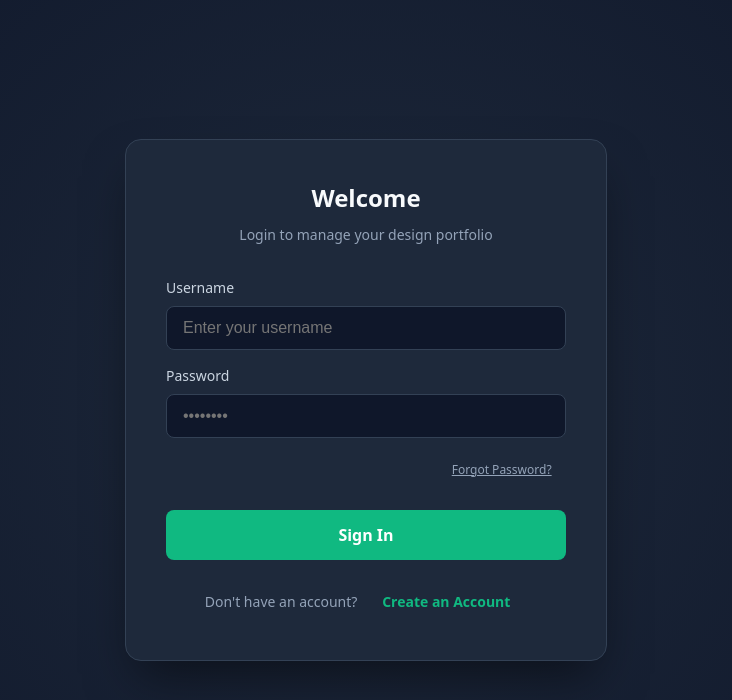
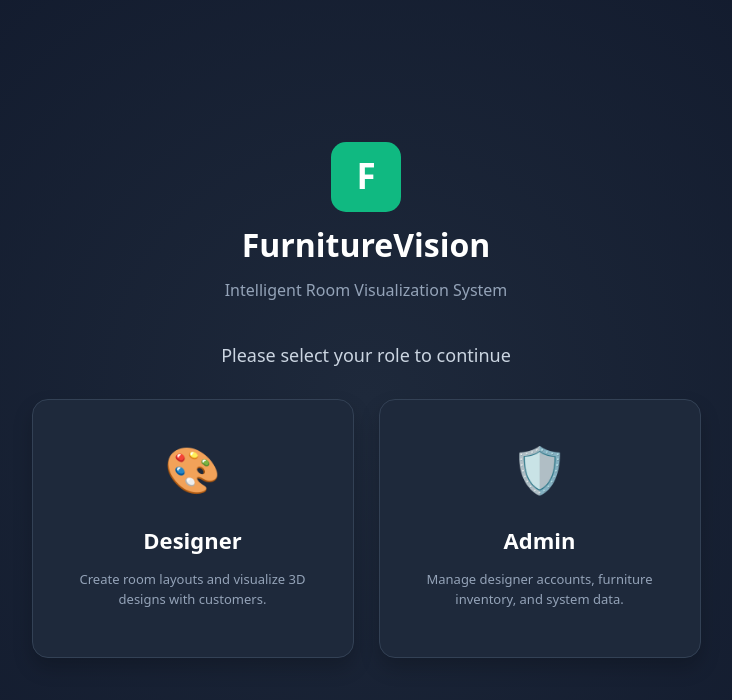
Before and after one commit to NaveenDilhan/furniture-app, a React (Vite) app in the folder client/: page / in a window 1280 px wide. Shown: the top 700 px of the page, without its empty margins (274-1006 px from the left). Built offline with nearby package versions, Linux system fonts and the light colour scheme.

Commit message:
Intro page

```diff
--- a/client/src/App.jsx
+++ b/client/src/App.jsx
@@ -1,13 +1,19 @@
 import React from 'react';
 import { Routes, Route } from 'react-router-dom';
+import IntroPage from './pages/IntroPage';
 import LoginPage from './pages/LoginPage';
 import Dashboard from './pages/Dashboard';
-
 
 export default function App() {
   return (
     <Routes>
-      <Route path="/" element={<LoginPage />} />
+      {/* 1. The Landing/Intro Page is the first thing users see */}
+      <Route path="/" element={<IntroPage />} />
+
+      {/* 2. The Login Page needs its own unique path so IntroPage can navigate to it */}
+      <Route path="/login" element={<LoginPage />} />
+
+      {/* 3. The Dashboard for when they are successfully authenticated */}
       <Route path="/dashboard" element={<Dashboard />} />
     </Routes>
   );
--- a/client/src/components/LoginBox.jsx
+++ b/client/src/components/LoginBox.jsx
@@ -1,13 +1,8 @@
 import React, { useState } from 'react';
 
-export default function LoginBox({ onLogin, onRegister }) {
-  const [view, setView] = useState('login'); // 'login', 'register', or 'forgot'
-  const [formData, setFormData] = useState({
-    username: '',
-    email: '',
-    password: '',
-    confirmPassword: ''
-  });
+export default function LoginBox({ onLogin, onRegister, role }) {
+  const [view, setView] = useState('login'); // 'login', 'register', 'forgot'
+  const [formData, setFormData] = useState({ username: '', email: '', password: '', confirmPassword: '' });
   const [error, setError] = useState('');
 
   const handleChange = (e) => {
@@ -17,135 +12,52 @@ export default function LoginBox({ onLogin, onRegister }) {
 
   const handleSubmit = (e) => {
     e.preventDefault();
-    setError('');
-
     if (view === 'register') {
-      if (formData.password !== formData.confirmPassword) {
-        setError("Passwords do not match!");
-        return;
-      }
+      if (formData.password !== formData.confirmPassword) return setError("Passwords match error");
       onRegister(formData.username, formData.email, formData.password);
     } else if (view === 'login') {
       onLogin(formData.username, formData.password);
-    } else if (view === 'forgot') {
-      // Mock logic for sending reset link
-      alert(`Password reset link sent to: ${formData.email}`);
+    } else {
+      alert(`Reset link sent to ${formData.email}`);
       setView('login');
     }
-  };
-
-  const switchView = (newView) => {
-    setView(newView);
-    setError('');
-    setFormData({ username: '', email: '', password: '', confirmPassword: '' });
   };
 
   return (
     <div style={styles.card}>
       <div style={styles.header}>
-        <h2 style={styles.title}>
-          {view === 'login' && 'Welcome'}
-          {view === 'register' && 'Create Account'}
-          {view === 'forgot' && 'Reset Password'}
-        </h2>
-        <p style={styles.subtitle}>
-          {view === 'login' && 'Login to manage your design portfolio'}
-          {view === 'register' && 'Join our furniture design community'}
-          {view === 'forgot' && 'Enter your email to receive a recovery link'}
-        </p>
+        <div style={styles.badge}>{role} Access</div>
+        <h2 style={styles.title}>{view === 'login' ? 'Welcome Back' : view === 'register' ? 'Create Account' : 'Reset Password'}</h2>
       </div>
 
-      {error && <div style={styles.errorAlert}>{error}</div>}
-
       <form onSubmit={handleSubmit}>
-        {/* Username field: Hidden during 'forgot password' */}
         {view !== 'forgot' && (
-          <>
-            <label style={styles.label}>Username</label>
-            <input
-              name="username"
-              placeholder="Enter your username"
-              value={formData.username}
-              style={styles.input}
-              onChange={handleChange}
-              required
-            />
-          </>
+          <input name="username" placeholder="Username" style={styles.input} onChange={handleChange} required />
+        )}
+        {(view === 'register' || view === 'forgot') && (
+          <input name="email" type="email" placeholder="Email Address" style={styles.input} onChange={handleChange} required />
+        )}
+        {view !== 'forgot' && (
+          <input name="password" type="password" placeholder="Password" style={styles.input} onChange={handleChange} required />
+        )}
+        {view === 'register' && (
+          <input name="confirmPassword" type="password" placeholder="Confirm Password" style={styles.input} onChange={handleChange} required />
         )}
 
-        {/* Email field: Required for Register and Forgot Password */}
-        {(view === 'register' || view === 'forgot') && (
-          <>
-            <label style={styles.label}>Email Address</label>
-            <input
-              name="email"
-              type="email"
-              placeholder="name@example.com"
-              value={formData.email}
-              style={styles.input}
-              onChange={handleChange}
-              required
-            />
-          </>
-        )}
-
-        {/* Password field: Hidden during 'forgot password' */}
-        {view !== 'forgot' && (
-          <>
-            <label style={styles.label}>Password</label>
-            <input
-              name="password"
-              type="password"
-              placeholder="••••••••"
-              value={formData.password}
-              style={styles.input}
-              onChange={handleChange}
-              required
-            />
-          </>
-        )}
-
-        {/* Confirm Password: Only for Registration */}
-        {view === 'register' && (
-          <>
-            <label style={styles.label}>Confirm Password</label>
-            <input
-              name="confirmPassword"
-              type="password"
-              placeholder="••••••••"
-              value={formData.confirmPassword}
-              style={styles.input}
-              onChange={handleChange}
-              required
-            />
-          </>
-        )}
-
-        {/* Forgot Password Link: Only on Login view */}
         {view === 'login' && (
-          <div style={{ textAlign: 'right', marginBottom: '15px' }}>
-            <button type="button" onClick={() => switchView('forgot')} style={styles.smallLink}>
-              Forgot Password?
-            </button>
+          <div style={{ textAlign: 'right', marginBottom: '10px' }}>
+            <span onClick={() => setView('forgot')} style={styles.smallLink}>Forgot Password?</span>
           </div>
         )}
 
         <button type="submit" style={styles.btn}>
-          {view === 'login' && 'Sign In'}
-          {view === 'register' && 'Create Account'}
-          {view === 'forgot' && 'Send Reset Link'}
+          {view === 'login' ? 'Sign In' : view === 'register' ? 'Sign Up' : 'Send Reset Link'}
         </button>
       </form>
 
       <div style={styles.footer}>
-        <span style={{ color: '#94a3b8' }}>
-          {view === 'login' ? "Don't have an account?" : "Back to"}
-        </span>
-        <button
-          onClick={() => switchView(view === 'login' ? 'register' : 'login')}
-          style={styles.linkBtn}
-        >
-          {view === 'login' ? 'Create an Account' : 'Sign In'}
+        <button onClick={() => setView(view === 'login' ? 'register' : 'login')} style={styles.linkBtn}>
+          {view === 'login' ? 'New here? Create Account' : 'Already have an account? Sign In'}
         </button>
       </div>
     </div>
@@ -153,54 +65,13 @@ export default function LoginBox({ onLogin, onRegister }) {
 }
 
 const styles = {
-  card: {
-    width: '400px',
-    padding: '40px',
-    background: '#1e293b',
-    borderRadius: '16px',
-    boxShadow: '0 25px 50px -12px rgba(0, 0, 0, 0.5)',
-    border: '1px solid #334155'
-  },
-  header: { marginBottom: '32px', textAlign: 'center' },
-  title: { color: '#f8fafc', fontSize: '24px', fontWeight: '700', margin: '0 0 8px 0' },
-  subtitle: { color: '#94a3b8', fontSize: '14px', margin: 0 },
-  label: { display: 'block', color: '#cbd5e1', fontSize: '14px', marginBottom: '8px', fontWeight: '500' },
-  input: {
-    display: 'block',
-    width: '100%',
-    padding: '12px 16px',
-    marginBottom: '15px',
-    borderRadius: '8px',
-    border: '1px solid #334155',
-    background: '#0f172a',
-    color: 'white',
-    boxSizing: 'border-box',
-    fontSize: '16px',
-    outline: 'none'
-  },
-  btn: {
-    width: '100%',
-    padding: '14px',
-    marginTop: '10px',
-    cursor: 'pointer',
-    background: '#10b981', // Professional Emerald Green
-    color: 'white',
-    border: 'none',
-    borderRadius: '8px',
-    fontWeight: '600',
-    fontSize: '16px'
-  },
-  linkBtn: { background: 'none', border: 'none', color: '#10b981', cursor: 'pointer', fontWeight: '600', marginLeft: '8px' },
-  smallLink: { background: 'none', border: 'none', color: '#94a3b8', cursor: 'pointer', fontSize: '12px', textDecoration: 'underline' },
-  footer: { marginTop: '24px', textAlign: 'center', fontSize: '14px' },
-  errorAlert: {
-    background: 'rgba(239, 68, 68, 0.2)',
-    color: '#fca5a5',
-    padding: '12px',
-    borderRadius: '8px',
-    marginBottom: '20px',
-    textAlign: 'center',
-    fontSize: '14px',
-    border: '1px solid rgba(239, 68, 68, 0.4)'
-  }
+  card: { width: '380px', padding: '40px', background: '#1e293b', borderRadius: '16px', border: '1px solid #334155', boxShadow: '0 20px 40px rgba(0,0,0,0.4)' },
+  header: { textAlign: 'center', marginBottom: '30px' },
+  badge: { display: 'inline-block', padding: '5px 12px', background: 'rgba(16, 185, 129, 0.1)', color: '#10b981', borderRadius: '20px', fontSize: '11px', fontWeight: '700', textTransform: 'uppercase', marginBottom: '10px', border: '1px solid rgba(16, 185, 129, 0.3)' },
+  title: { color: 'white', fontSize: '24px', margin: 0 },
+  input: { display: 'block', width: '100%', padding: '12px', marginBottom: '15px', borderRadius: '8px', border: '1px solid #334155', background: '#0f172a', color: 'white', boxSizing: 'border-box' },
+  btn: { width: '100%', padding: '14px', background: '#10b981', color: 'white', border: 'none', borderRadius: '8px', fontWeight: '600', cursor: 'pointer' },
+  smallLink: { color: '#94a3b8', fontSize: '12px', cursor: 'pointer', textDecoration: 'underline' },
+  footer: { marginTop: '20px', textAlign: 'center' },
+  linkBtn: { background: 'none', border: 'none', color: '#10b981', cursor: 'pointer', fontSize: '14px' }
 };
--- /dev/null
+++ b/client/src/pages/IntroPage.jsx
@@ -0,0 +1,56 @@
+import React from 'react';
+import { useNavigate } from 'react-router-dom';
+
+export default function IntroPage() {
+  const navigate = useNavigate();
+
+  const handleRoleSelect = (role) => {
+    // Navigate to login and pass the selected role via state
+    navigate('/login', { state: { role } });
+  };
+
+  return (
+    <div style={styles.wrapper}>
+      <div style={styles.container}>
+        <div style={styles.logoSection}>
+          <div style={styles.logoCircle}>F</div>
+          <h1 style={styles.brandName}>FurnitureVision</h1>
+          <p style={styles.tagline}>Intelligent Room Visualization System</p>
+        </div>
+
+        <h2 style={styles.instruction}>Please select your role to continue</h2>
+
+        <div style={styles.cardContainer}>
+          {/* Designer Role */}
+          <div style={styles.roleCard} onClick={() => handleRoleSelect('Designer')}>
+            <div style={styles.icon}>🎨</div>
+            <h3 style={styles.roleTitle}>Designer</h3>
+            <p style={styles.roleDesc}>Create room layouts and visualize 3D designs with customers.</p>
+          </div>
+
+          {/* Admin Role */}
+          <div style={styles.roleCard} onClick={() => handleRoleSelect('Admin')}>
+            <div style={styles.icon}>🛡️</div>
+            <h3 style={styles.roleTitle}>Admin</h3>
+            <p style={styles.roleDesc}>Manage designer accounts, furniture inventory, and system data.</p>
+          </div>
+        </div>
+      </div>
+    </div>
+  );
+}
+
+const styles = {
+  wrapper: { display: 'flex', justifyContent: 'center', alignItems: 'center', minHeight: '100vh', width: '100vw', backgroundColor: '#0f172a', backgroundImage: 'radial-gradient(circle at center, #1e293b 0%, #0f172a 100%)' },
+  container: { textAlign: 'center', maxWidth: '800px' },
+  logoSection: { marginBottom: '40px' },
+  logoCircle: { width: '70px', height: '70px', background: '#10b981', borderRadius: '15px', display: 'flex', justifyContent: 'center', alignItems: 'center', fontSize: '35px', fontWeight: 'bold', margin: '0 auto 15px', color: 'white' },
+  brandName: { color: 'white', fontSize: '32px', fontWeight: '800', margin: 0 },
+  tagline: { color: '#94a3b8', fontSize: '16px' },
+  instruction: { color: '#cbd5e1', fontSize: '18px', marginBottom: '30px', fontWeight: '400' },
+  cardContainer: { display: 'flex', gap: '25px', justifyContent: 'center' },
+  roleCard: { width: '250px', padding: '35px', background: '#1e293b', borderRadius: '16px', border: '1px solid #334155', cursor: 'pointer', transition: 'transform 0.2s', boxShadow: '0 10px 20px rgba(0,0,0,0.2)' },
+  icon: { fontSize: '45px', marginBottom: '15px' },
+  roleTitle: { color: 'white', fontSize: '22px', fontWeight: '700', marginBottom: '10px' },
+  roleDesc: { color: '#94a3b8', fontSize: '13px', lineHeight: '1.5' }
+};
--- a/client/src/pages/LoginPage.jsx
+++ b/client/src/pages/LoginPage.jsx
@@ -1,58 +1,30 @@
 import React from 'react';
-import { useNavigate } from 'react-router-dom';
+import { useNavigate, useLocation } from 'react-router-dom';
 import LoginBox from '../components/LoginBox';
 
 export default function LoginPage() {
   const navigate = useNavigate();
+  const location = useLocation();
 
-  // --- LOGIN LOGIC ---
-  const handleLogin = async (username, password) => {
-    try {
-      const res = await fetch('http://localhost:5000/api/auth/login', {
-        method: 'POST',
-        headers: { 'Content-Type': 'application/json' },
-        body: JSON.stringify({ username, password }),
-      });
-      const data = await res.json();
-
-      if (data.success) {
-        // Securely store user session (JWT)
-        localStorage.setItem('user', JSON.stringify(data));
-        navigate('/dashboard');
-      } else {
-        alert("Login Failed: " + data.message);
-      }
-    } catch (err) {
-      console.error(err);
-      alert('Server Connection Error. Is the backend running?');
-    }
-  };
-
-  // --- REGISTRATION LOGIC ---
-  const handleRegister = async (username, email, password) => {
-    try {
-      const res = await fetch('http://localhost:5000/api/auth/register', {
-        method: 'POST',
-        headers: { 'Content-Type': 'application/json' },
-        body: JSON.stringify({ username, email, password }),
-      });
-      const data = await res.json();
-
-      if (data.success) {
-        alert("Registration Successful! Please login with your new account.");
-        window.location.reload();
-      } else {
-        alert("Registration Failed: " + (data.message || "User likely exists"));
-      }
-    } catch (err) {
-      console.error(err);
-      alert('Registration Server Error');
-    }
-  };
+  // Capture the role from navigation state
+  const selectedRole = location.state?.role || 'User';
 
   return (
     <div style={pageStyles.wrapper}>
-      <LoginBox onLogin={handleLogin} onRegister={handleRegister} />
+      {/* Professional Square Back Button */}
+      <button
+        onClick={() => navigate('/')}
+        style={pageStyles.squareBtn}
+        title="Back to Role Selection"
+      >
+        ←
+      </button>
+
+      <LoginBox
+        onLogin={(u, p) => console.log("Login", u, p)}
+        onRegister={(u, e, p) => console.log("Register", u, e, p)}
+        role={selectedRole}
+      />
     </div>
   );
 }
@@ -64,10 +36,26 @@ const pageStyles = {
     alignItems: 'center',
     minHeight: '100vh',
     width: '100vw',
-    backgroundColor: '#0f172a', // Professional deep navy/slate
+    backgroundColor: '#0f172a',
     backgroundImage: 'radial-gradient(circle at center, #1e293b 0%, #0f172a 100%)',
-    margin: 0,
-    padding: 0,
-    overflow: 'hidden'
+    position: 'relative'
+  },
+  squareBtn: {
+    position: 'absolute',
+    top: '15px', // Closer to the top header
+    left: '15px', // Closer to the side
+    width: '40px',
+    height: '40px',
+    display: 'flex',
+    justifyContent: 'center',
+    alignItems: 'center',
+    background: '#1e293b', // Matches the LoginBox background
+    border: '1px solid #334155',
+    borderRadius: '8px', // Slightly rounded corners for a modern look
+    color: '#94a3b8',
+    fontSize: '20px',
+    cursor: 'pointer',
+    transition: 'all 0.2s ease',
+    outline: 'none',
   }
 };
```
